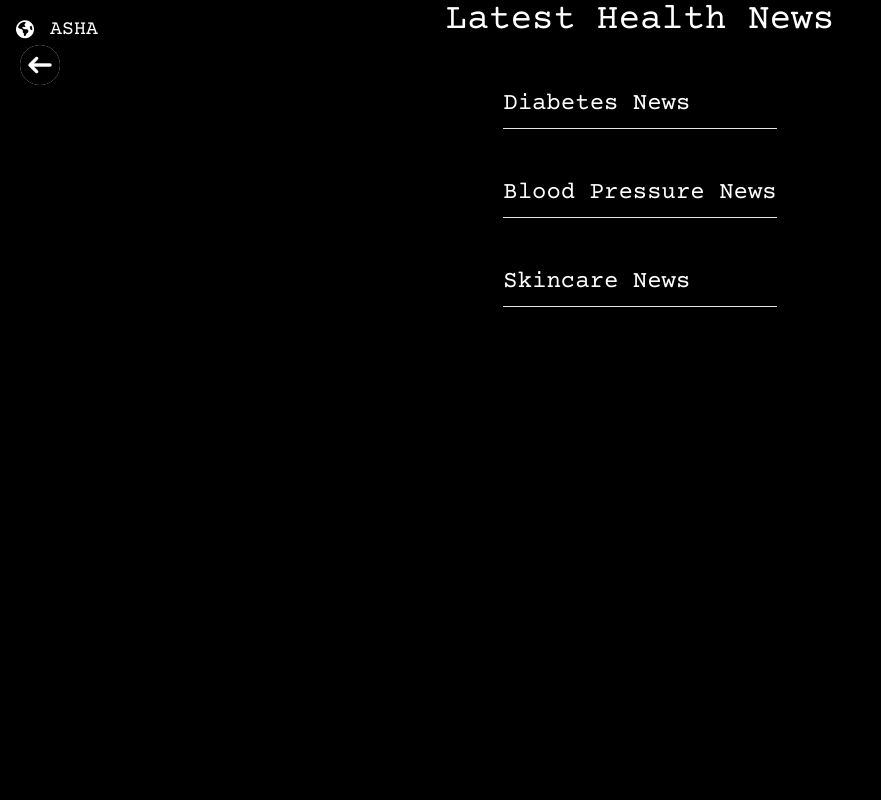
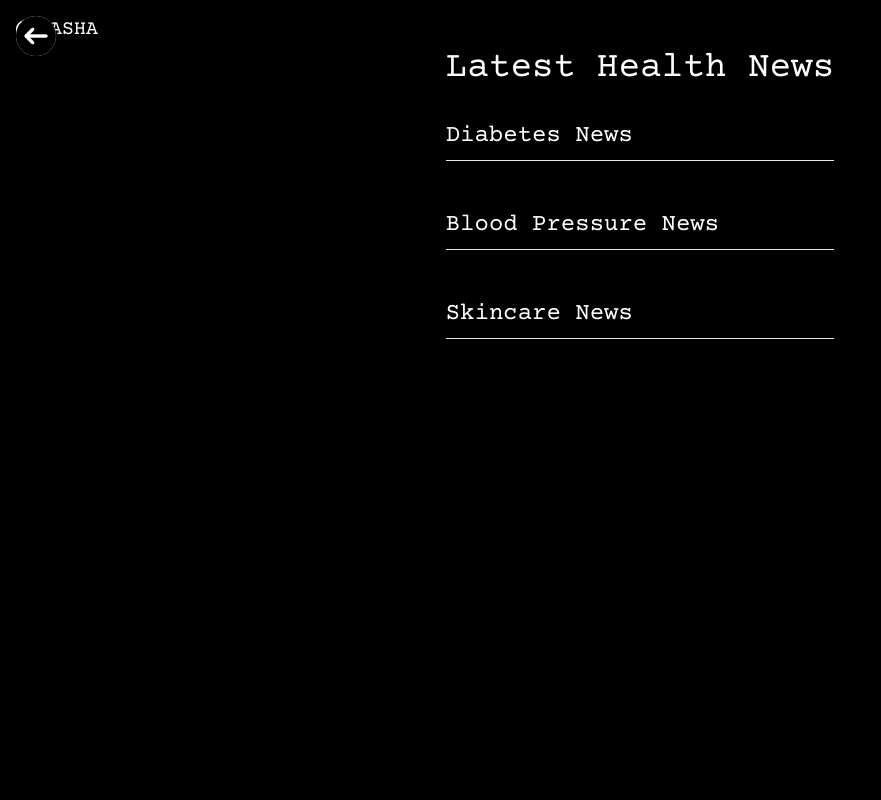
Before and after one commit to AmanchaRahul/asha2, a Django app: page /news/ in a window 1280 px wide. Shown: the whole page, without its empty margins (0-881 px from the left). Run offline with Django 5.2, Linux system fonts and the light colour scheme; data that the repository does not hold is empty; parts of the project's set-up code (start-up, migrations or seed data) failed here and were passed over; some libraries are stand-ins or nearby versions.

Commit message:
changes made

```diff
--- a/templates/news.html
+++ b/templates/news.html
@@ -19,16 +19,37 @@
         .hover-olive:hover {
             color: #808000;
         }
+        .header-container {
+            position: relative;
+            width: 100%;
+            padding-top: 1rem;
+        }
+        .back-button {
+            position: absolute;
+            top: 1rem;
+            left: 1rem;
+            z-index: 10;
+        }
+        .back-button img {
+            width: 40px;
+            height: 40px;
+        }
+        @media (max-width: 640px) {
+            .header-container {
+                padding-top: 4rem;
+            }
+        }
     </style>
 </head>
 <body class="flex flex-col min-h-screen">
-    <div class="flex flex-col items-center">
-        <a href="{% url 'basedata' %}" class="back-button mb-4">
+    <div class="header-container relative">
+        <a href="{% url 'basedata' %}" class="back-button">
             <img src="{% static 'images/backbutton1.png' %}" alt="Back" title="Go back">
         </a>
-        <h1 class="text-4xl mb-8 text-center">Latest Health News</h1>
     </div>
-    <main class="flex-grow p-4 max-w-4xl mx-auto">
+
+    <main class="flex-grow p-4 max-w-4xl mx-auto mt-4">
+        <h1 class="text-4xl mb-8 text-center sm:text-4xl text-3xl">Latest Health News</h1>
 
         <section class="mb-12">
             <h2 class="text-2xl mb-4 border-b border-olive pb-2">Diabetes News</h2>
@@ -68,15 +89,13 @@
                 {% endfor %}
             </ul>
         </section>
-
     </main>
 </body>
+
 {% block navbar %}
-
 {% endblock navbar %}
 
 {% block footer %}
 {% endblock footer %}
-
 </html>
 {% endblock basepage %}
```
